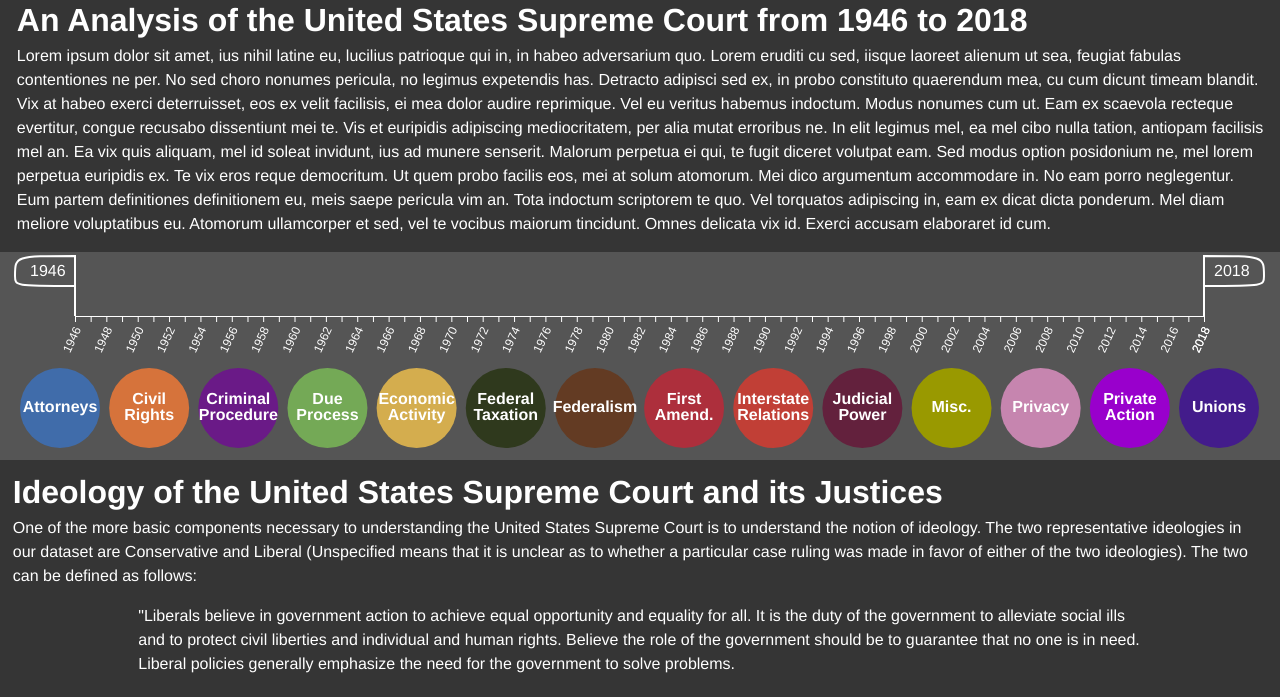
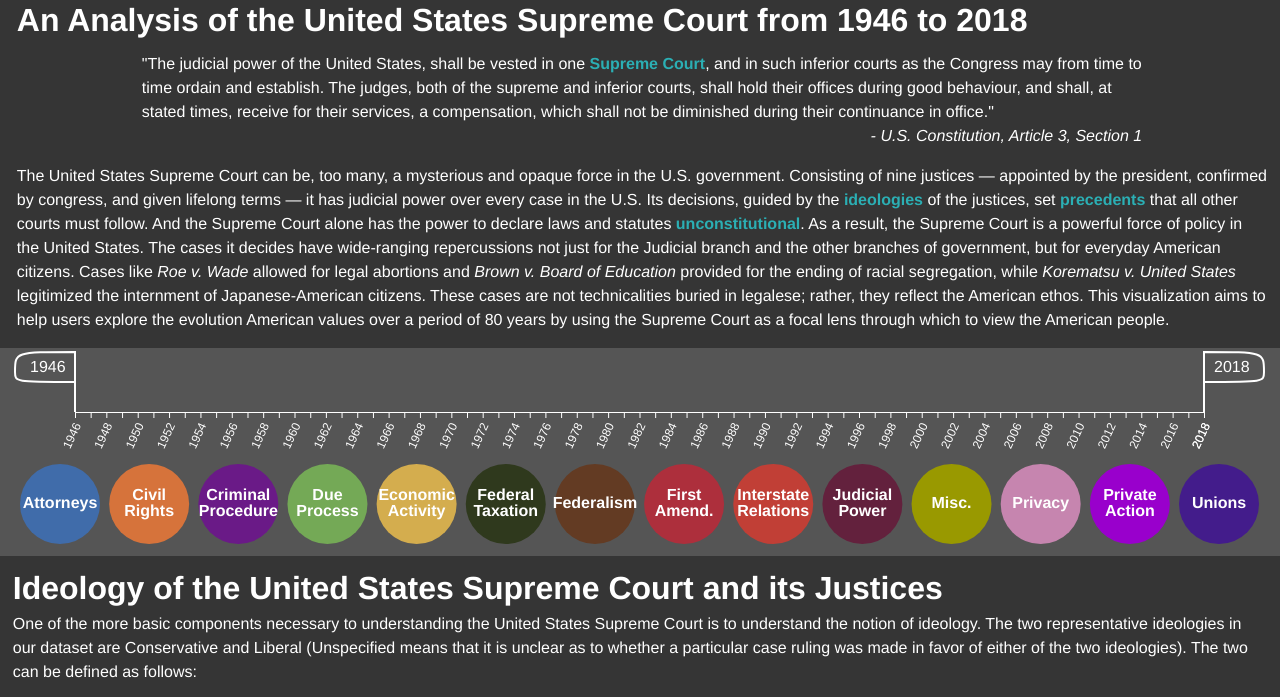
Before and after one commit to therald/Judicial-Review, a plain HTML site: page index.html in a window 1280 px wide. Shown: the part 68-765 px from the top of the page. Drawn offline with Linux system fonts and the light colour scheme.

Commit message:
Second draft of intro

```diff
--- a/index.html
+++ b/index.html
@@ -19,30 +19,15 @@
 
 			<div id="rundown">
 				<p>
-					Lorem ipsum dolor sit amet, ius nihil latine eu, lucilius patrioque qui in, in habeo adversarium quo. Lorem
-					eruditi cu sed, iisque laoreet alienum ut
-					sea, feugiat fabulas contentiones ne per. No sed choro nonumes pericula, no legimus expetendis has. Detracto
-					adipisci sed ex, in probo constituto
-					quaerendum mea, cu cum dicunt timeam blandit. Vix at habeo exerci deterruisset, eos ex velit facilisis, ei mea
-					dolor audire reprimique. Vel eu
-					veritus habemus indoctum. Modus nonumes cum ut.
+					<span class="block_quote">
+						"The judicial power of the United States, shall be vested in one <span class="keyword">Supreme Court</span>, and in such inferior courts as the Congress may from time to time ordain and establish. The judges, both of the supreme and inferior courts, shall hold their offices during good behaviour, and shall, at stated times, receive for their services, a compensation, which shall not be diminished during their continuance in office."
+						<span class="block_quote_citation">- U.S. Constitution, Article 3, Section 1</span>
+					</span>
+					The United States Supreme Court can be, too many, a mysterious and opaque force in the U.S. government.  Consisting of nine justices — appointed by the president, confirmed by congress, and given lifelong terms — it has judicial power over every case in the U.S.  Its decisions, guided by the <span class="keyword">ideologies</span> of the justices, set <span class="keyword">precedents</span> that all other courts must follow.  And the Supreme Court alone has the power to declare laws and statutes <span class="keyword">unconstitutional</span>.
 
-					Eam ex scaevola recteque evertitur, congue recusabo dissentiunt mei te. Vis et euripidis adipiscing mediocritatem,
-					per alia mutat erroribus ne. In
-					elit legimus mel, ea mel cibo nulla tation, antiopam facilisis mel an. Ea vix quis aliquam, mel id soleat
-					invidunt, ius ad munere senserit. Malorum
-					perpetua ei qui, te fugit diceret volutpat eam.
+					As a result, the Supreme Court is a powerful force of policy in the United States.  The cases it decides have wide-ranging repercussions not just for the Judicial branch and the other branches of government, but for everyday American citizens.  Cases like <i>Roe v. Wade</i> allowed for legal abortions and <i>Brown v. Board of Education</i> provided for the ending of racial segregation, while <i>Korematsu v. United States</i> legitimized the internment of Japanese-American citizens.  These cases are not technicalities buried in legalese; rather, they reflect the American ethos.  This visualization aims to help users explore the evolution American values over a period of 80 years by using the Supreme Court as a focal lens through which to view the American people.
+				</p>
 
-					Sed modus option posidonium ne, mel lorem perpetua euripidis ex. Te vix eros reque democritum. Ut quem probo
-					facilis eos, mei at solum
-					atomorum. Mei dico argumentum accommodare in. No eam porro neglegentur. Eum partem definitiones definitionem eu,
-					meis saepe pericula
-					vim an.
-
-					Tota indoctum scriptorem te quo. Vel torquatos adipiscing in, eam ex dicat dicta ponderum. Mel diam meliore
-					voluptatibus eu. Atomorum
-					ullamcorper et sed, vel te vocibus maiorum tincidunt. Omnes delicata vix id. Exerci accusam elaboraret id cum.
-				</p>
 			</div>
 		</div>
 
--- a/scss/_style_small.scss
+++ b/scss/_style_small.scss
@@ -115,15 +115,15 @@ body {
         }
 
         .block_quote {
-            display: grid;
+            display: block;
             width: 80%;
             margin: auto;
             margin-top: 1rem;
             margin-bottom: 1rem;
 
             .block_quote_citation {
+                display: block;
                 font-style: italic;
-                margin-top: 0.5rem;
                 text-align: right;
             }
         }
@@ -272,6 +272,11 @@ body {
             h1 {
                 font-size: 2rem;
                 margin-bottom: 0.5rem;
+            }
+
+            .keyword {
+                color: rgb(43, 175, 180);
+                font-weight: bold;
             }
         }
 
```
Also changed, not shown: css/styles.css, 1 other file.
